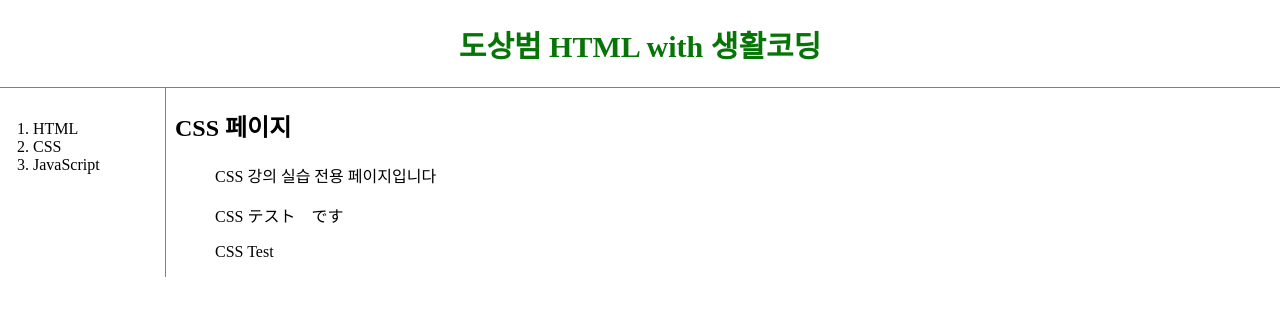
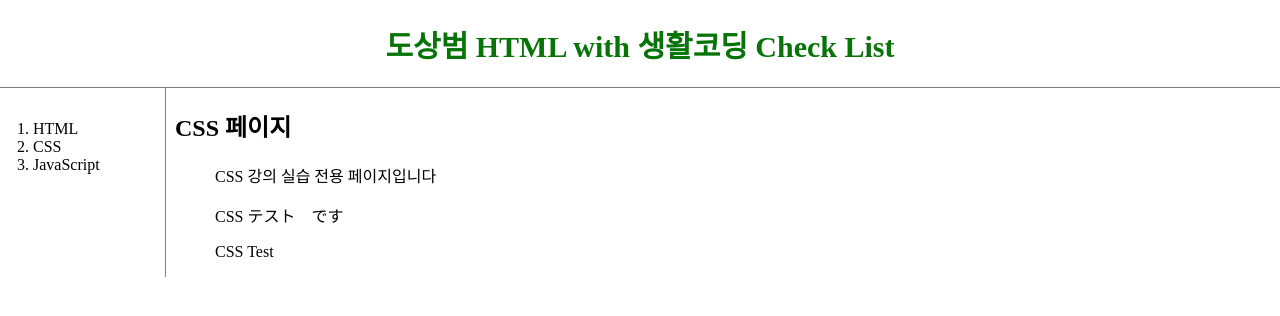
Before and after one commit to sangbeum1992/programming, a plain HTML site: page HTMLCSS/2_CSS.html in a window 1280 px wide. Drawn offline with Linux system fonts and the light colour scheme.

Commit message:
Update 2_CSS.html

```diff
--- a/HTMLCSS/2_CSS.html
+++ b/HTMLCSS/2_CSS.html
@@ -6,7 +6,7 @@
     <link rel="stylesheet" href="style.css">
 </head>
 <body>
-    <h1><a href= "first.html" style="font-size: 30px; color:rgb(6, 116, 6)">도상범 HTML with 생활코딩</a></h1>
+    <h1><a href= "first.html" style="font-size: 30px; color:rgb(6, 116, 6)">도상범 HTML with 생활코딩 Check List</a></h1>
     <div id="grid">
         <ol>
             <li><a href= "1_html.html">HTML</a></li>
```
